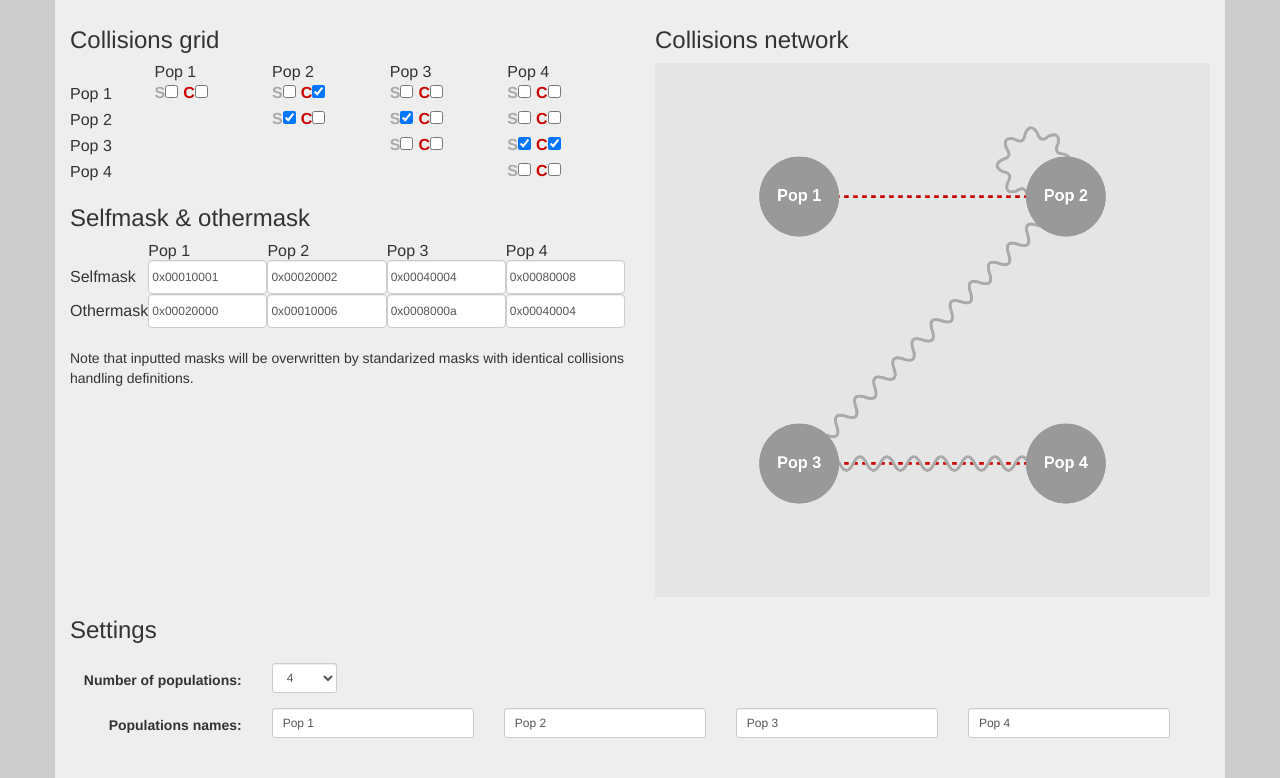
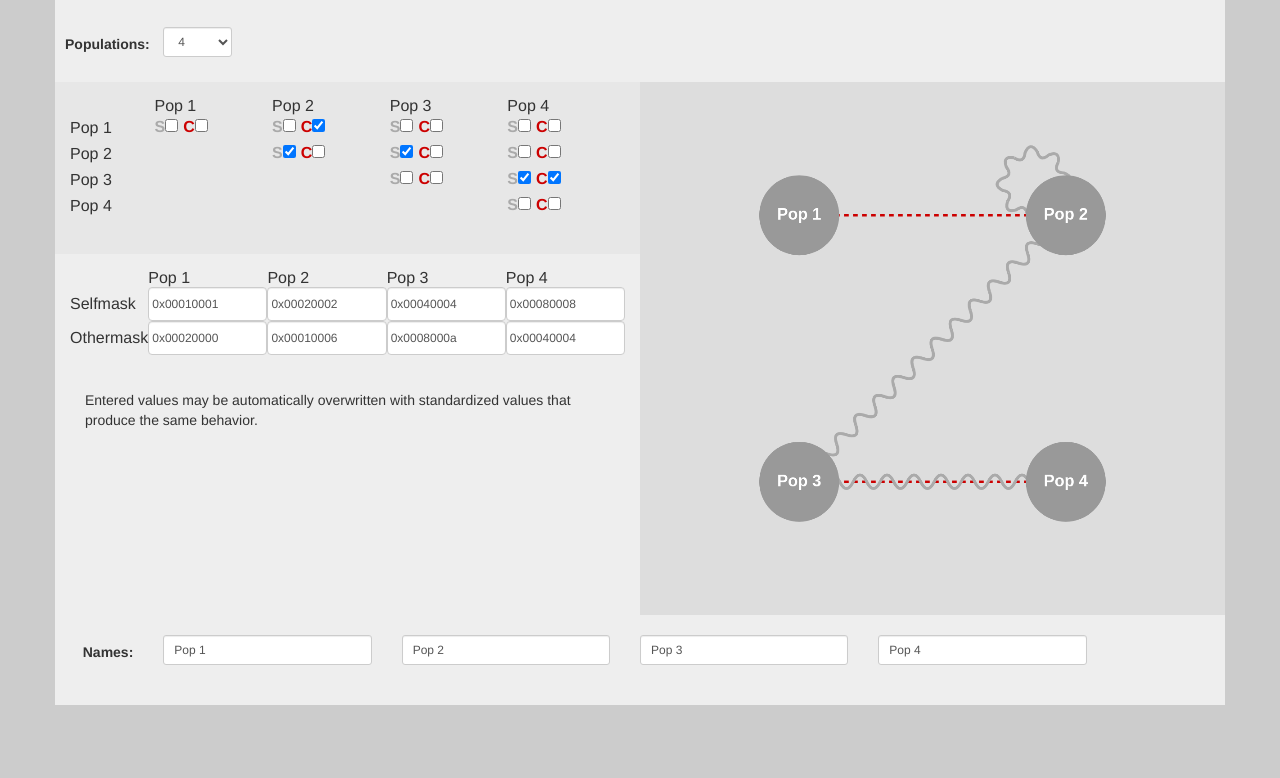
Before and after one commit to kubked/framestick-selfmask-helper, a plain HTML site: page index.html in a window 1280 px wide. Shown: the part 56-834 px from the top of the page. After the commit the page ends 800 px from the top, so only its background shows below. Drawn offline with nearby package versions, Linux system fonts and the light colour scheme.

Commit message:
style update

```diff
--- a/index.html
+++ b/index.html
@@ -10,31 +10,9 @@
     <body class="body">
     	<div class="container">
             <h2>Selfmask & othermask helper</h2>
-    		<div class="row">
-    			<div class="col-md-6">
-                    <h3>Collisions grid</h3>
-    				<div id="combobox-panel" class="selfmask-panel"></div>
-                    <h3>Selfmask & othermask</h3>
-    				<div id="hexes-panel" class="selfmask-panel"></div>
-                    <p>Note that inputted masks will be overwritten by standarized masks with identical collisions handling definitions.</p>
-    			</div>
-    			<div class="col-md-6">
-                    <h3>Collisions network</h3>
-    				<!-- <div id="network-graph" class="selfmask-panel"> -->
-                    <div>
-                    <canvas id="network-graph" class="selfmask-panel"/>
-                    </div>
-                    <!-- </div> -->
-    			</div>
-    		</div>
-            <div class="row">
-                <div class="col-md-2">
-                    <h3>Settings</h3>
-                </div>
-            </div>
             <div class="row form-horizontal settings-panel">
                 <div class="form-group">
-                    <label class="control-label col-md-2" for="populations-count-select">Number of populations:</label>
+                    <label class="control-label col-md-1" for="populations-count-select">Populations:</label>
                     <div class="col-md-1">
                         <select class="select form-control input-sm" id="populations-count-select">
                             <option value="2">2</option>
@@ -43,8 +21,31 @@
                         </select>
                     </div>
                 </div>
+            </div>
+    		<div class="row">
+    			<div class="col-md-6">
+                    <!-- <h3>Collisions grid</h3> -->
+                    <div class="combobox-panel">
+    				    <div id="combobox-panel" class="selfmask-panel"></div>
+                    </div>
+                    <!-- <h3>Selfmask & othermask</h3> -->
+                    <div class="hexes-panel">
+        				<div id="hexes-panel" class="selfmask-panel"></div>
+                        <p class="hexes-panel">Entered values may be automatically overwritten with standardized values that produce the same behavior.</p>
+                    </div>
+    			</div>
+    			<div class="col-md-6">
+                    <!-- <h3>Collisions network</h3> -->
+    				<!-- <div id="network-graph" class="selfmask-panel"> -->
+                    <div>
+                        <canvas id="network-graph" class="selfmask-panel"/>
+                    </div>
+                    <!-- </div> -->
+    			</div>
+    		</div>
+            <div class="row form-horizontal settings-panel">
                 <div class="form-group">
-                    <label class="control-label col-md-2" for="populations-names-panel">Populations names:</label>
+                    <label class="control-label col-md-1" for="populations-names-panel">Names:</label>
                     <div class="form-group row col-md-10" id="populations-names-panel">
                         <div class="col-md-3">
                             <input type="text" class="form-control input-sm"/>
--- a/selfmask.css
+++ b/selfmask.css
@@ -2,7 +2,7 @@
 #network-graph {
 	height: 400pt;
 	position: relative;
-	background-color: #e5e5e5;
+	background-color: #dddddd;
 }
 
 body {
@@ -13,12 +13,27 @@ body {
 	background-color: #eeeeee;
 }
 
+div.col-md-6 {
+	padding-right: 0;
+	padding-left: 0;
+}
+
+.hexes-panel {
+	padding: 15px;
+}
+
+.combobox-panel {
+	background-color: #e7e7e7;
+	padding: 15px;
+}
+
 #populations-number-panel, #reinitialize-panel {
 	margin: 10pt;
 }
 
 .settings-panel {
-	margin: 10px;
+	padding: 10px;
+	padding-top: 20px;
 }
 
 input.hexes {
```
